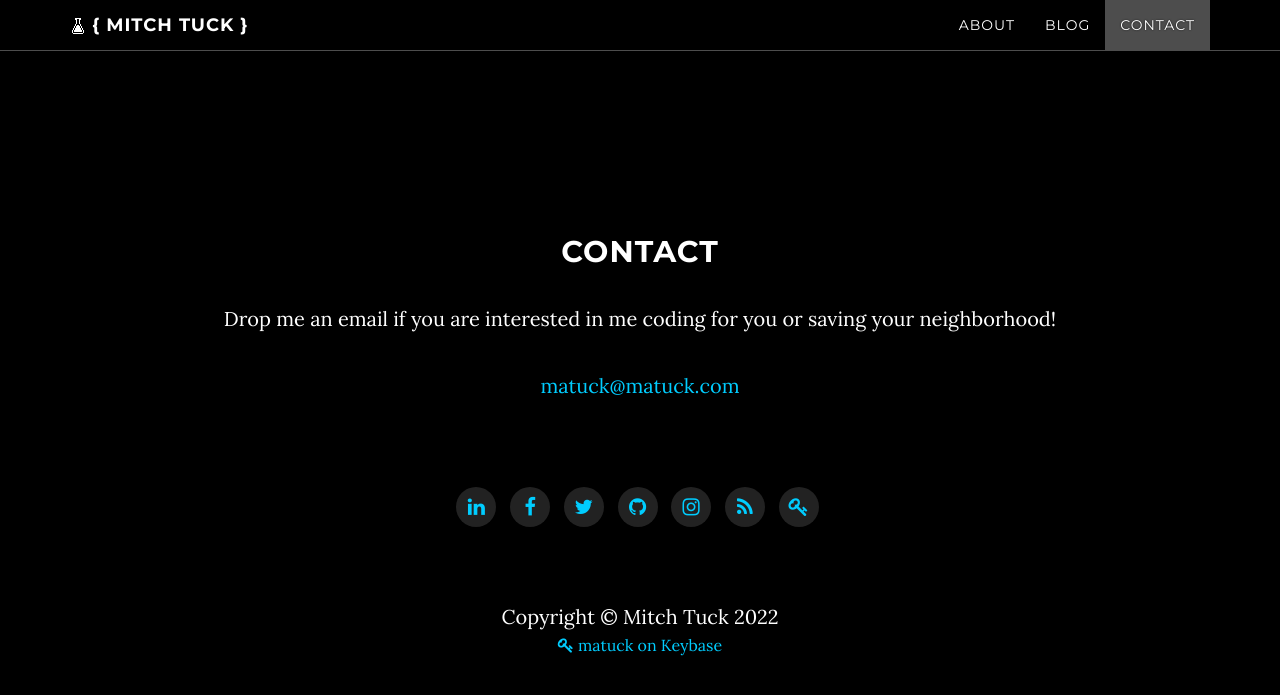
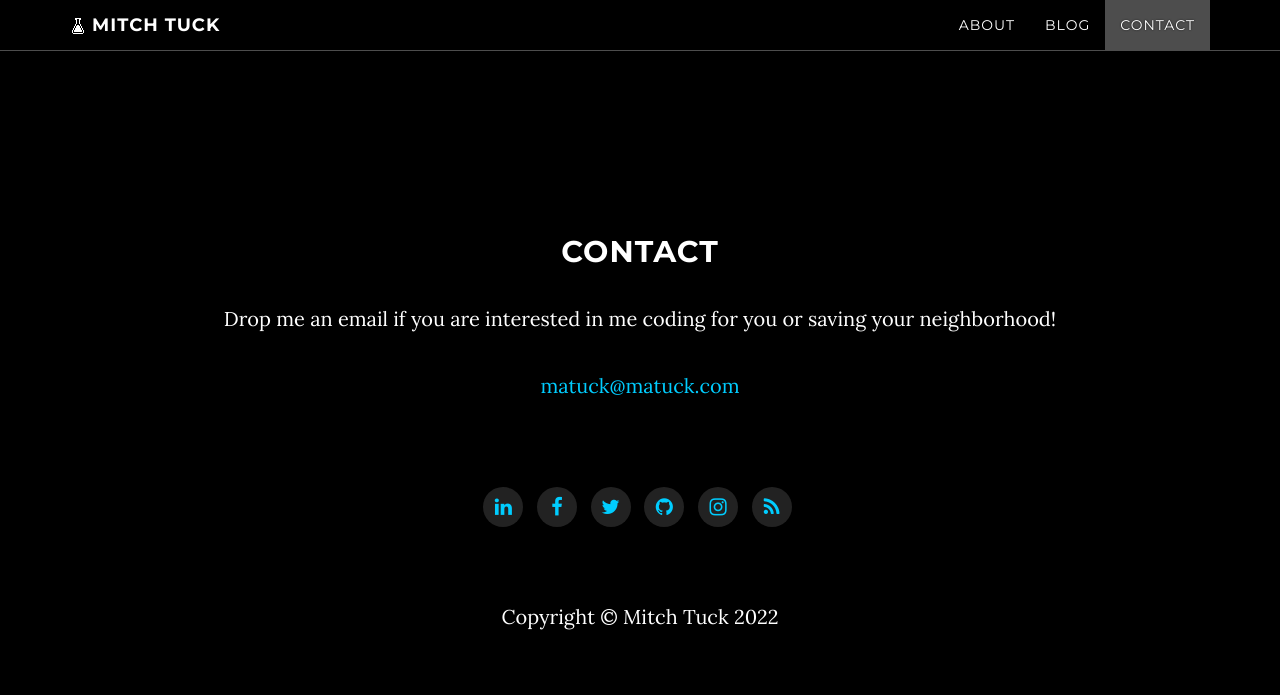
Before and after one commit to matuck/matuck.github.io, a Jekyll site: the page built from index.html, in a window 1280 px wide and 900 px high, scrolled down 2051 px. Shown: the top 695 px of the window. Built offline with Jekyll 4.4.1, drawn with Linux system fonts in a browser that asks for light colours; nearby versions of some CDN libraries; comment, search, counter and statistics services are not loaded.

Commit message:
minor edits

```diff
--- a/_config.yml
+++ b/_config.yml
@@ -30,7 +30,7 @@
 
 lang: "en"
 author: "Mitch Tuck"
-title: "{ Mitch Tuck }"
+title: "Mitch Tuck"
 description: "Blog and website of Mitch Tuck, blogging mainly for tech. Opinions expressed are mine."
 keywords: "tuck, mitch, matuck, C#, C++, Javascript, Node.js, nginx, apache, mysql, mongodb"
 favicon: "/img/favicon.ico"
@@ -58,7 +58,7 @@
   - text: "First, solve the problem. Then, write the code."
   - text: "Before software can be reusable it first has to be usable."
 
-me-img: "/img/me.png"
+me-img: "/img/me2.jpeg"
 
 ##############################
 # Color the browser elements #
@@ -137,7 +137,7 @@
 
 # if the author_blurb is not set, then this feature is skipped
 author_blurb: "Mitch Tuck is a technologist.  He has worked in various areas around technology.  He has worked as both a developer and in frastructure on networks and servers.  He enjoys technology in almost all forms."
-author_blurb_image: "/img/me.png"
+author_blurb_image: "/img/me2.jpeg"
 
 ##################
 # Social Buttons #
@@ -162,14 +162,6 @@
 ############
 
 404-img: "/img/labtocat.png"
-
-##################
-# GPG on Keybase #
-##################
-
-keybase-username: matuck
-keybase-in-social: True
-keybase-in-footer: True
 
 ################################################################################
 
```
Also changed, not shown: img/me2.jpeg (added).
